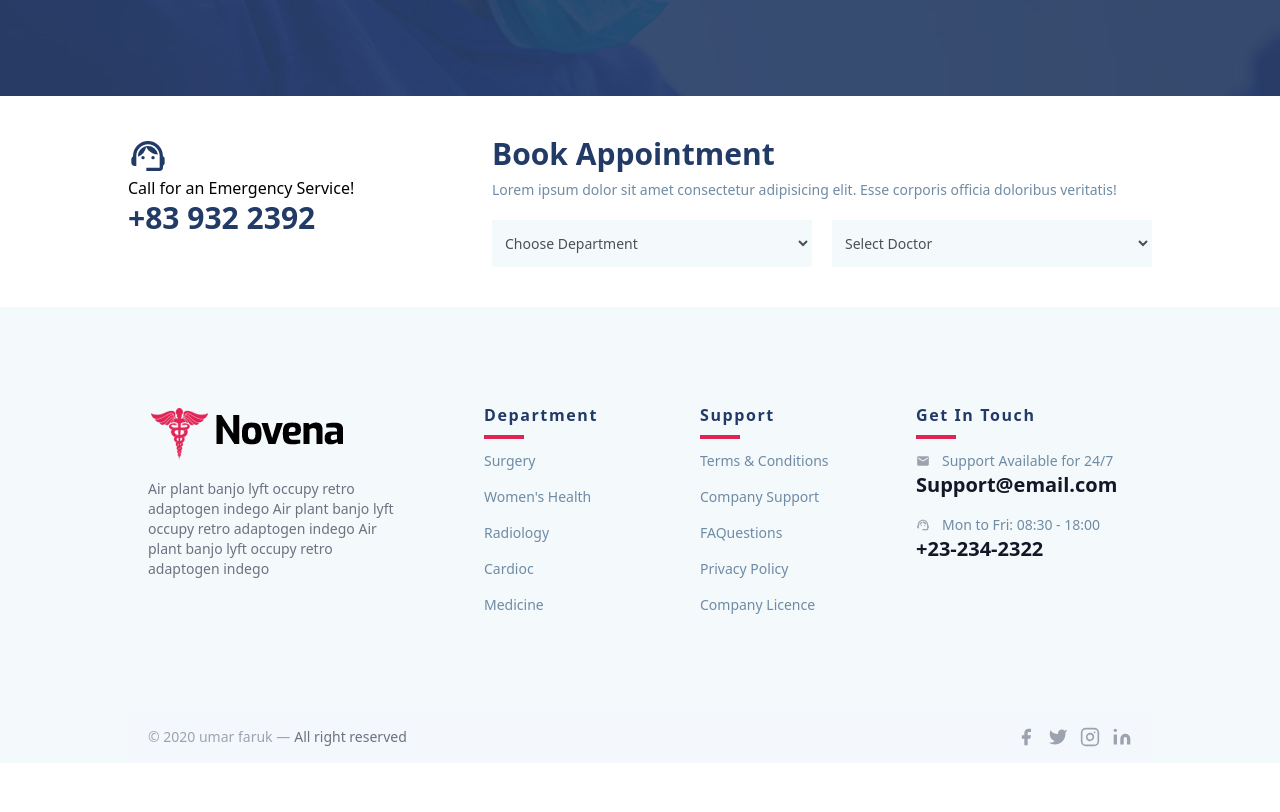
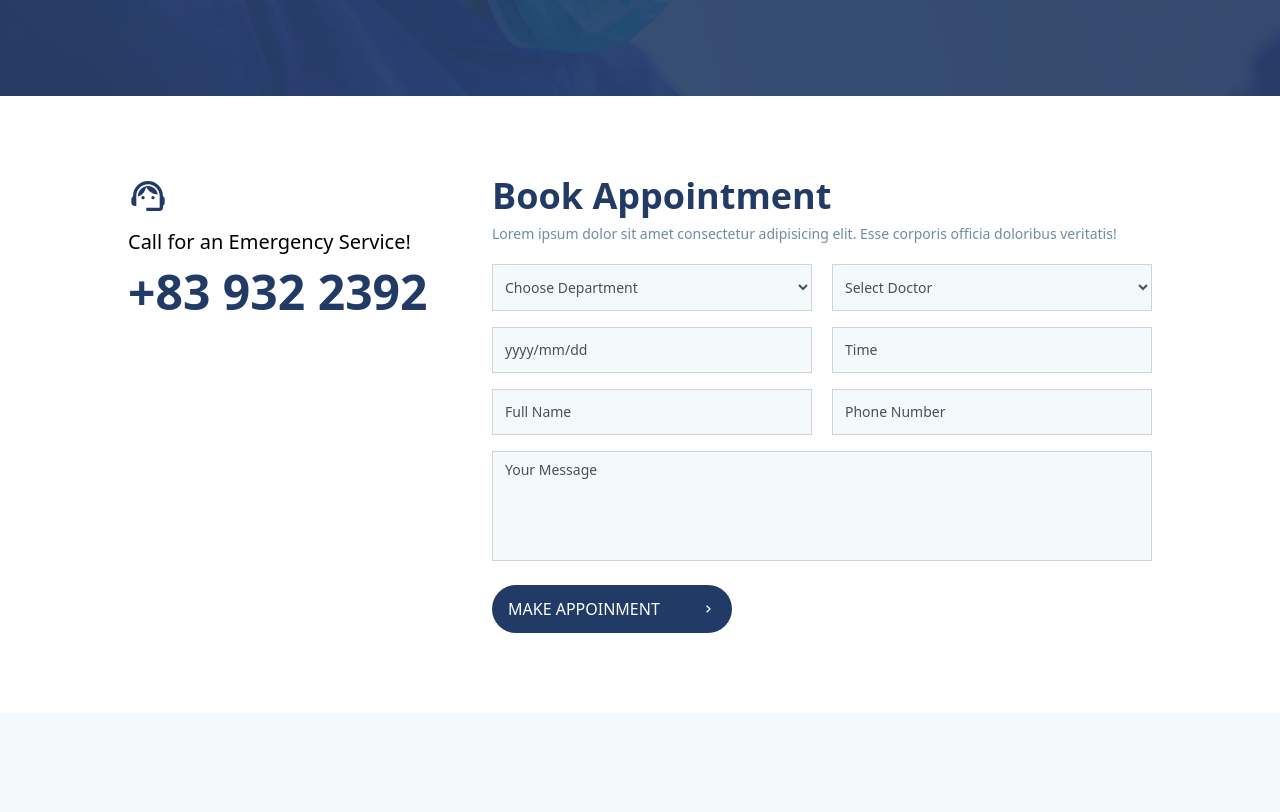
Before and after one commit to mdumar112233/full_stack_doctor_web_app_client, a React (Create React App) app: page /appointment in a window 1280 px wide. Shown: the part 380-1192 px from the top of the page. Before the commit the page ends 1143 px from the top, so only its background shows below. Built offline with nearby package versions, Linux system fonts and the light colour scheme.

Commit message:
appointment update

```diff
--- a/src/pages/appointment/GetAppointment.tsx
+++ b/src/pages/appointment/GetAppointment.tsx
@@ -2,6 +2,8 @@ import React from "react";
 import Footer from "../../components/common/Footer";
 import Header from "../../components/common/Navbar";
 import { MdOutlineSupportAgent } from "react-icons/md";
+import { Link } from "react-router-dom";
+import { BiChevronRight } from "react-icons/bi";
 
 const GetAppointment: React.FC = () => {
   return (
@@ -18,17 +20,17 @@ const GetAppointment: React.FC = () => {
           </div>
         </div>
 
-        <div className="w-[90%] xm:w-[80%] mx-auto">
+        <div className="w-[90%] sm:w-[80%] mx-auto">
         {/* appointment form */}
-        <div className="flex tablet:flex-row flex-col my-10 justify-between">
+        <div className="flex xl:flex-row flex-col  my-20 xl:justify-between">
           <div>
             <MdOutlineSupportAgent className="text-main-color" size={40} />
-            <h3 className="font-medium">Call for an Emergency Service!</h3>
-            <h1 className="text-main-color text-3xl font-bold">+83 932 2392</h1>
+            <h3 className="font-medium text-xl my-3">Call for an Emergency Service!</h3>
+            <h1 className="text-main-color xm:text-5xl text-3xl font-bold">+83 932 2392</h1>
           </div>
 
-          <div>
-            <h1 className="text-main-color text-3xl font-bold">
+          <div className="xl:mt-0 mt-14">
+            <h1 className="text-main-color xm:text-4xl text-3xl font-bold">
               Book Appointment
             </h1>
             <p className="text-main-normal text-sm mt-2 mb-5">
@@ -36,8 +38,9 @@ const GetAppointment: React.FC = () => {
               corporis officia doloribus veritatis!
             </p>
 
-            <div className="flex space-x-5">
-                <select name="" id="" className="outline-none border border-[#8c8f92] border-opacity-0 bg-[#f4f9fc] w-80 py-3 px-2 text-[#495057] text-sm">
+            <div className="space-y-4">
+                <div className="flex sm:space-x-5 sm:flex-row flex-col sm:space-y-0 space-y-4">
+                    <select name="" id="" className="outline-none border border-[#ced4da] bg-[#f4f9fc] sm:w-[17rem] md:w-80 py-3 px-2 text-[#495057] text-sm">
                         <option selected>Choose Department</option>
                         <option>Child Care</option>
                         <option>Personal Care</option>
@@ -48,7 +51,7 @@ const GetAppointment: React.FC = () => {
                         <option>Dental Care</option>
                     </select>
 
-                <select name="" id="" className="outline-none border border-[#8c8f92] border-opacity-0 bg-[#f4f9fc] w-80 py-3 px-2 text-[#495057] text-sm">
+                    <select name="" id="" className="outline-none border border-[#ced4da] bg-[#f4f9fc] sm:w-[17rem] md:w-80 py-3 px-2 text-[#495057] text-sm">
                         <option selected>Select Doctor</option>
                         <option>Thomas Henry</option>
                         <option>Henry Samuel</option>
@@ -57,6 +60,28 @@ const GetAppointment: React.FC = () => {
                         <option>Alexandar James</option>
                     </select>
                 </div>
+
+                <div className="flex sm:space-x-5 sm:flex-row flex-col sm:space-y-0 space-y-4">
+                    <input type="text" name="date" placeholder="yyyy/mm/dd" className="bg-[#f4f9fc] text-sm py-3 pl-3 outline-none placeholder:text-[#495057] border border-[#ced4da] sm:w-[17rem] md:w-80" />
+                    <input type="text" name="date" placeholder="Time" className="bg-[#f4f9fc] text-sm py-3 pl-3 outline-none placeholder:text-[#495057] border border-[#ced4da] sm:w-[17rem] md:w-80" />
+                </div>
+
+                <div className="flex sm:space-x-5 sm:flex-row flex-col sm:space-y-0 space-y-4">
+                    <input type="text" name="date" placeholder="Full Name" className="bg-[#f4f9fc] text-sm py-3 pl-3 outline-none placeholder:text-[#495057] border border-[#ced4da] sm:w-[17rem] md:w-80" />
+                    <input type="text" name="date" placeholder="Phone Number" className="bg-[#f4f9fc] text-sm py-3 pl-3 outline-none placeholder:text-[#495057] border border-[#ced4da] sm:w-[17rem] md:w-80" />
+                </div>
+
+                <div>
+                <input type="text" name="date" placeholder="Your Message" className="bg-[#f4f9fc] text-sm pb-20 pl-3 pt-2 outline-none placeholder:text-[#495057] border border-[#ced4da]  xl:w-full md:w-[41.1rem] sm:w-[35rem] w-full" />
+                </div>
+                <Link to="/appointsuccess">
+              <div className="mt-6 text-white bg-main-color hover:bg-pink-color md:w-60 w-48 py-3 px-4 rounded-3xl transition-all flex items-center justify-between cursor-pointer">
+                <p className="text-sm md:text-base">MAKE APPOINMENT</p>
+                <BiChevronRight />
+              </div>
+            </Link>
+            </div>
+
           </div>
         </div>
       </div>
```
Lines whose indentation alone changed are shown as unchanged.
